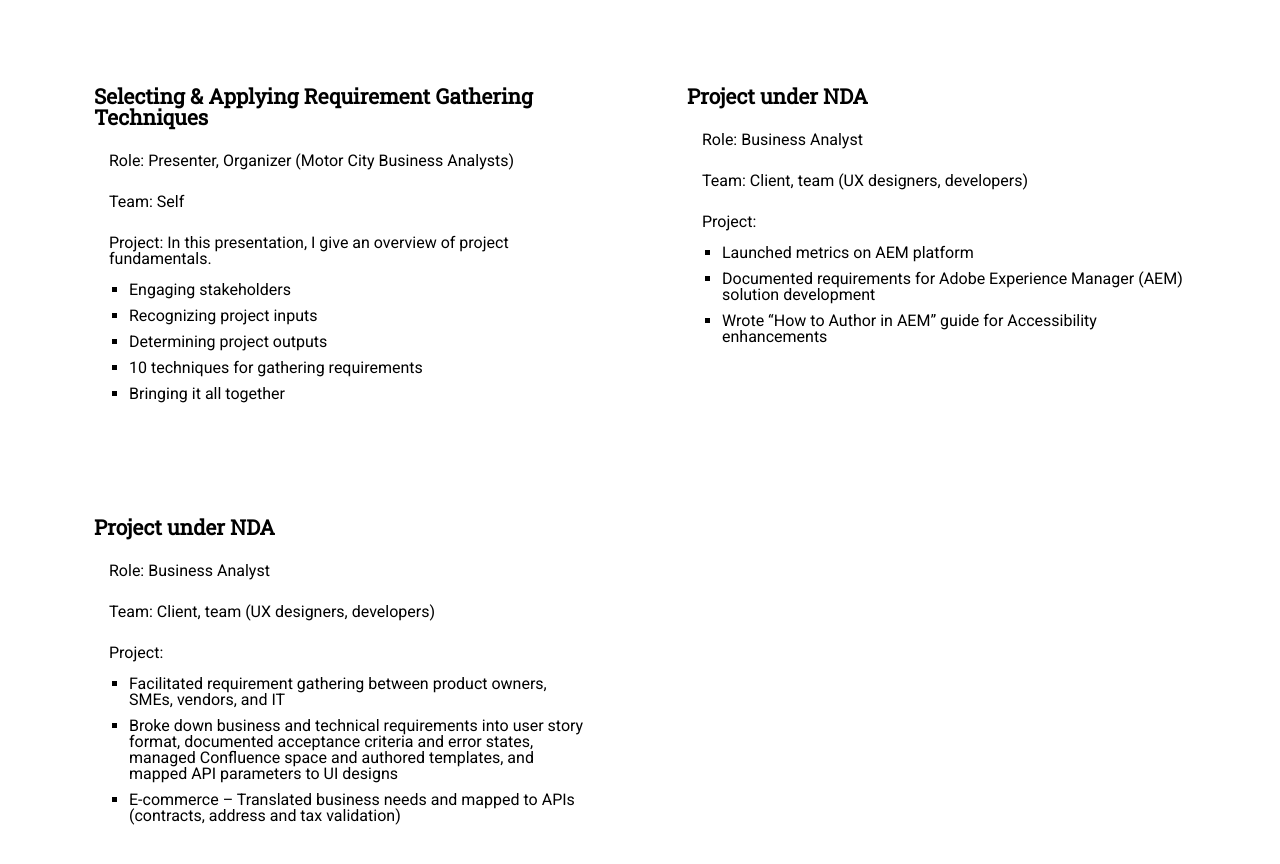
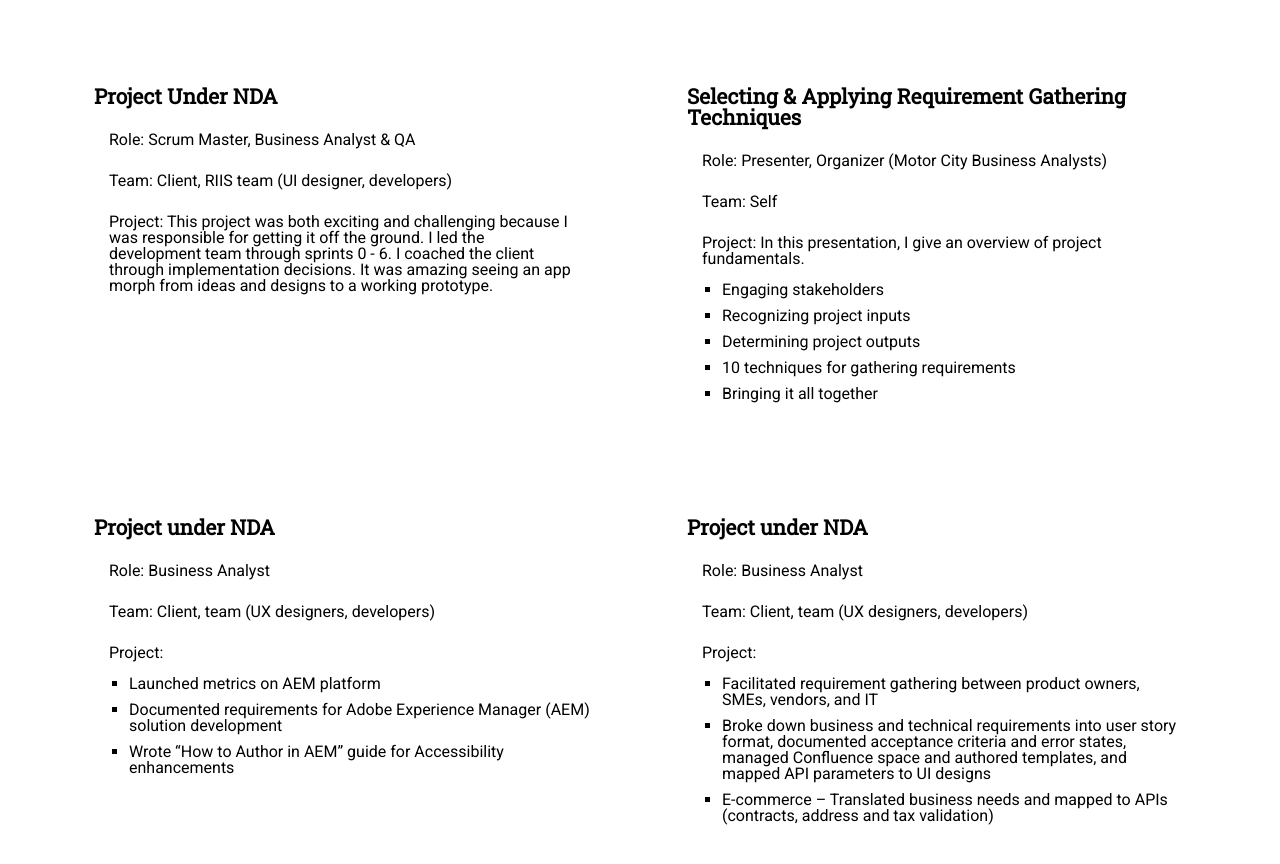
Before and after one commit to pelleran/si539_finalprojectv2, a plain HTML site: page portfolio.html in a window 1280 px wide. Shown: the part 2138-3002 px from the top of the page. Drawn offline with Linux system fonts and the light colour scheme.

Commit message:
small tweaks (remove self images, fix thrive text)

```diff
--- a/portfolio.html
+++ b/portfolio.html
@@ -131,14 +131,14 @@
         <!-- <div class = "flex-side-by-side">
             <img src = "images/project_thrive_login.PNG" alt = "Screenshot of login screen on the Thrive app"/>
             <img src = "images/project_thrive_bulletin.PNG" alt = "Screenshot of bulletin board screen on the Thrive app"/>
-        </div>
+        </div>--->
 
         <section>
-          <h2>Thrive College App</h2>
-          <p>Role: Scrum Master, Business Analyst,& QA</p>
+          <h2>Project Under NDA</h2>
+          <p>Role: Scrum Master, Business Analyst & QA</p>
           <p>Team: Client, RIIS team (UI designer, developers)</p>
-          <p>Project: This project was both exciting and challenging because I was responsible for getting it off the ground. I led the development team through sprints 0 - 6. I coached the client through implementation decisions. It was amazing seeing an app morph from ideas and designs to a working product.</p>
-        </section> -->
+          <p>Project: This project was both exciting and challenging because I was responsible for getting it off the ground. I led the development team through sprints 0 - 6. I coached the client through implementation decisions. It was amazing seeing an app morph from ideas and designs to a working prototype.</p>
+        </section>
 
         <section>
           <h2>Selecting & Applying Requirement Gathering Techniques</h2>
```
Also changed, not shown: contact.html (+1 -1 lines), resume.html (+1 -1 lines).
